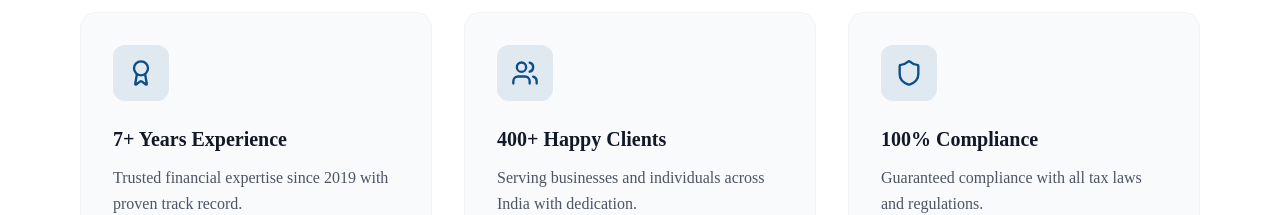
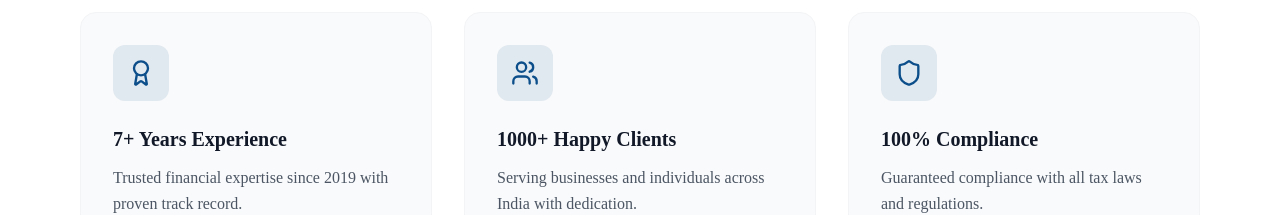
Before and after one commit to ishahshadab/sadiq-association, a Next.js app: page / in a window 1280 px wide. Shown: the part 3000-3215 px from the top of the page. Built offline with nearby package versions, Linux system fonts and the light colour scheme.

Commit message:
Update client features and improve presentation

```diff
--- a/src/components/home/WhyChooseUs.tsx
+++ b/src/components/home/WhyChooseUs.tsx
@@ -11,7 +11,7 @@ const features = [
   },
   {
     icon: Users,
-    title: '400+ Happy Clients',
+    title: '1000+ Happy Clients',
     description: 'Serving businesses and individuals across India with dedication.',
   },
   {
```
